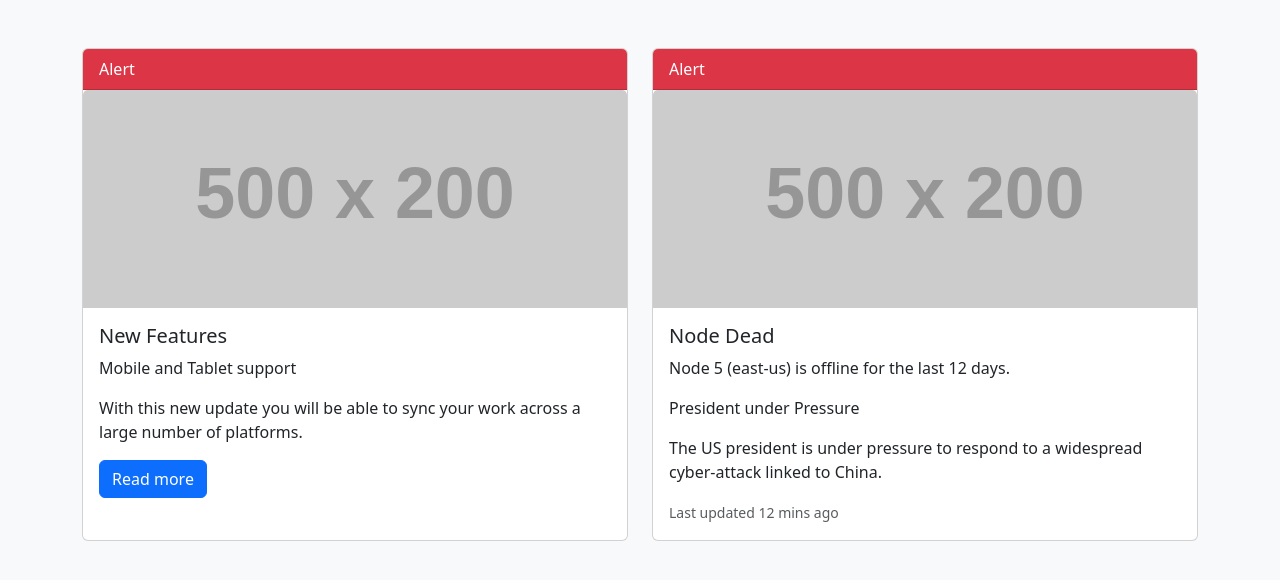
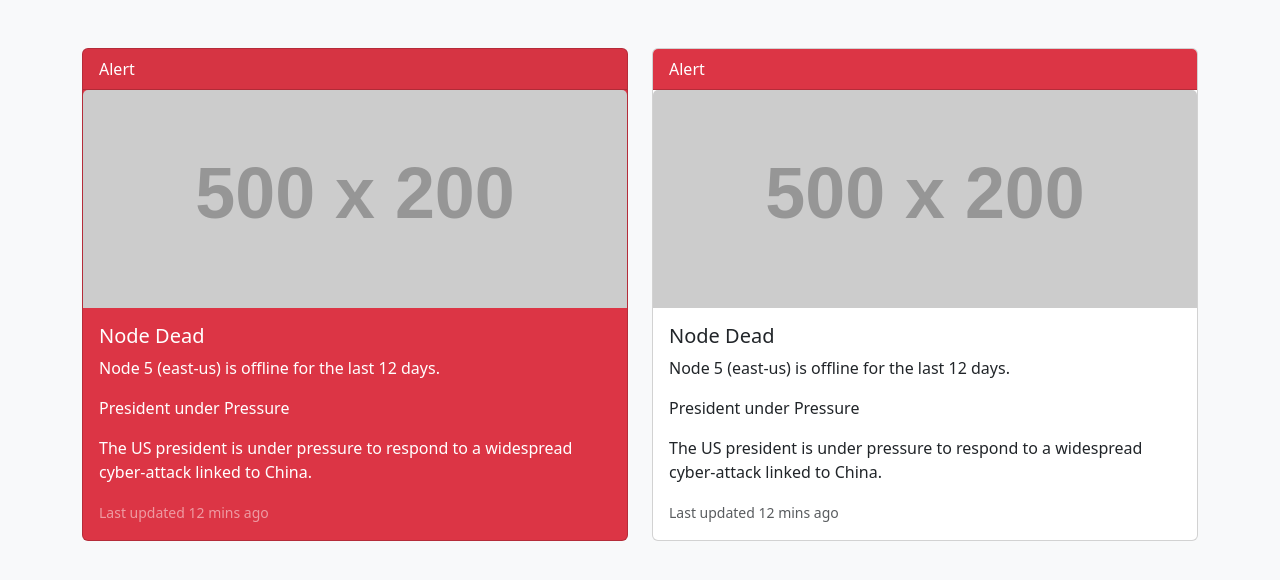
Before and after one commit to acciojob/bootstrap-card-SaiKiran93814, a website: page main.html in a window 1280 px wide. Drawn offline with nearby package versions, Linux system fonts and the light colour scheme; placeholder pictures from the web are drawn by us.

Commit message:
created a submission

```diff
--- a/main.html
+++ b/main.html
@@ -17,24 +17,23 @@
     <!-- Card Deck using row + col for Bootstrap 5 -->
     <div class="row row-cols-1 row-cols-md-2 g-4">
 
-      <!-- Card 1 -->
       <div class="col">
-        <div class="card h-100">
-			<div class="card-header bg-danger text-white">
+  <div class="card bg-danger text-white h-100">
+    <div class="card-header">
       Alert
     </div>
-          <img src="https://via.placeholder.com/500x200" class="card-img-top" alt="Sync5 image">
+    <img src="https://via.placeholder.com/500x200" class="card-img-top" alt="Alert image">
     <div class="card-body">
-            <h5 class="card-title">New Features</h5>
-            <p class="card-text">Mobile and Tablet support</p>
+      <h5 class="card-title">Node Dead</h5>
+      <p class="card-text">Node 5 (east-us) is offline for the last 12 days.</p>
+      <p class="card-text">President under Pressure</p>
       <p class="card-text">
-              With this new update you will be able to sync your work across a large number of platforms.
+        The US president is under pressure to respond to a widespread cyber-attack linked to China.
       </p>
-            <a href="#" class="btn btn-primary">Read more</a>
+      <p class="card-text"><small class="text-white-50">Last updated 12 mins ago</small></p>
     </div>
   </div>
 </div>
-
       <!-- Card 2 -->
       <div class="col">
         <div class="card h-100">
```
Lines whose indentation alone changed are shown as unchanged.
